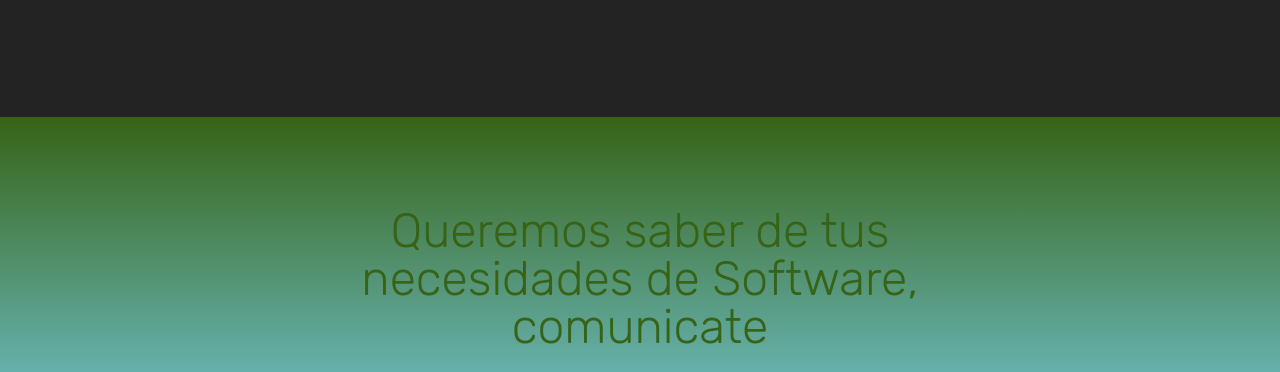
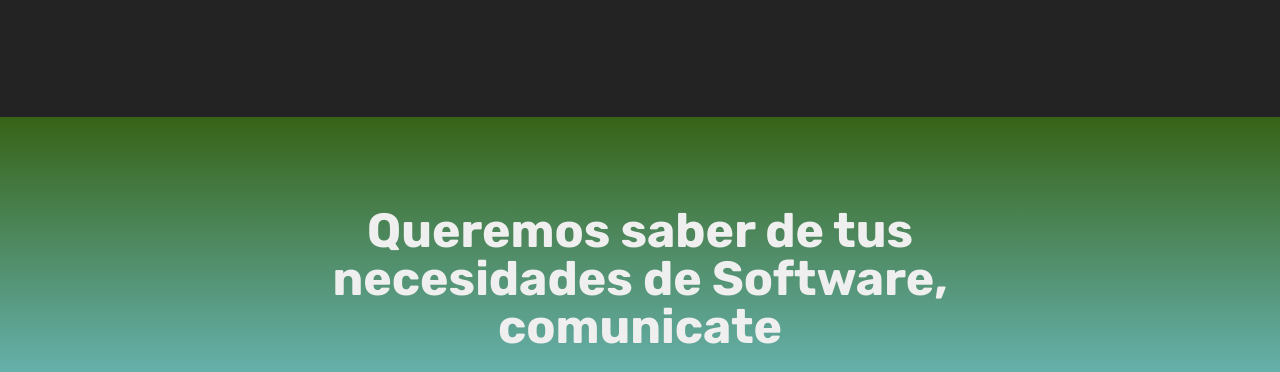
Before and after one commit to acordobaj/Vcard, a plain HTML site: page index.html in a window 1280 px wide. Shown: the part 559-931 px from the top of the page. Drawn offline with Linux system fonts and the light colour scheme.

Commit message:
create github pages

```diff
--- a/assets/mobirise/css/mbr-additional.css
+++ b/assets/mobirise/css/mbr-additional.css
@@ -1485,5 +1485,5 @@ body {
   text-decoration: none;
 }
 .cid-sbhVNuzNHx H2 {
-  color: #376317;
+  color: #efefef;
 }
--- a/index.html
+++ b/index.html
@@ -6,10 +6,10 @@
   <meta http-equiv="X-UA-Compatible" content="IE=edge">
   <meta name="generator" content="Mobirise v4.10.1, mobirise.com">
   <meta name="viewport" content="width=device-width, initial-scale=1, minimum-scale=1">
-
+  <link rel="shortcut icon" href="assets/images/logo4.png" type="image/x-icon">
   <meta name="description" content="">
 
-  <title>CuSystem</title>
+  <title>Home</title>
   <link rel="stylesheet" href="assets/tether/tether.min.css">
   <link rel="stylesheet" href="assets/bootstrap/css/bootstrap.min.css">
   <link rel="stylesheet" href="assets/bootstrap/css/bootstrap-grid.min.css">
@@ -61,7 +61,7 @@
     </div>
 </section>
 
-<section class="engine"><a href="https://mobirise.info/t">amp template</a></section><section class="cid-sbhVNuzNHx" id="social-buttons2-7">
+<section class="engine"><a href="https://mobirise.info/j">website templates</a></section><section class="cid-sbhVNuzNHx" id="social-buttons2-7">
 
 
 
@@ -70,8 +70,8 @@
     <div class="container">
         <div class="media-container-row">
             <div class="col-md-8 align-center">
-                <h2 class="pb-3 mbr-fonts-style display-2">
-                    Queremos saber de tus necesidades de Software, comunicate</h2>
+                <h2 class="pb-3 mbr-fonts-style display-2"><strong>
+                    Queremos saber de tus necesidades de Software, comunicate</strong></h2>
                 <div class="social-list pl-0 mb-0">
                     <a href="https://www.facebook.com/cubsystem/" target="_blank">
                         <span class="px-2 mbr-iconfont mbr-iconfont-social socicon-facebook socicon"></span>
```
Also changed, not shown: 1 other file.
